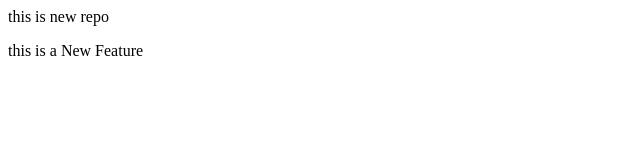
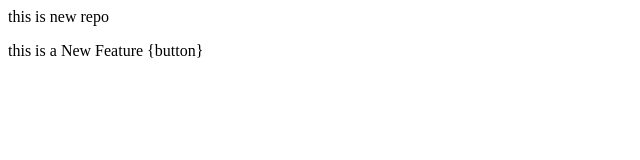
Before and after one commit to Ekansh-31/localrepo, a plain HTML site: page index.html in a window 1280 px wide. Shown: the full height of the page, 0-640 px from the left. Drawn offline with Linux system fonts and the light colour scheme.

Commit message:
Add Button

```diff
--- a/index.html
+++ b/index.html
@@ -1,2 +1,2 @@
 <p>this is new repo</p>
-<p>this is a New Feature</p>
+<p>this is a New Feature {button}</p>
```
